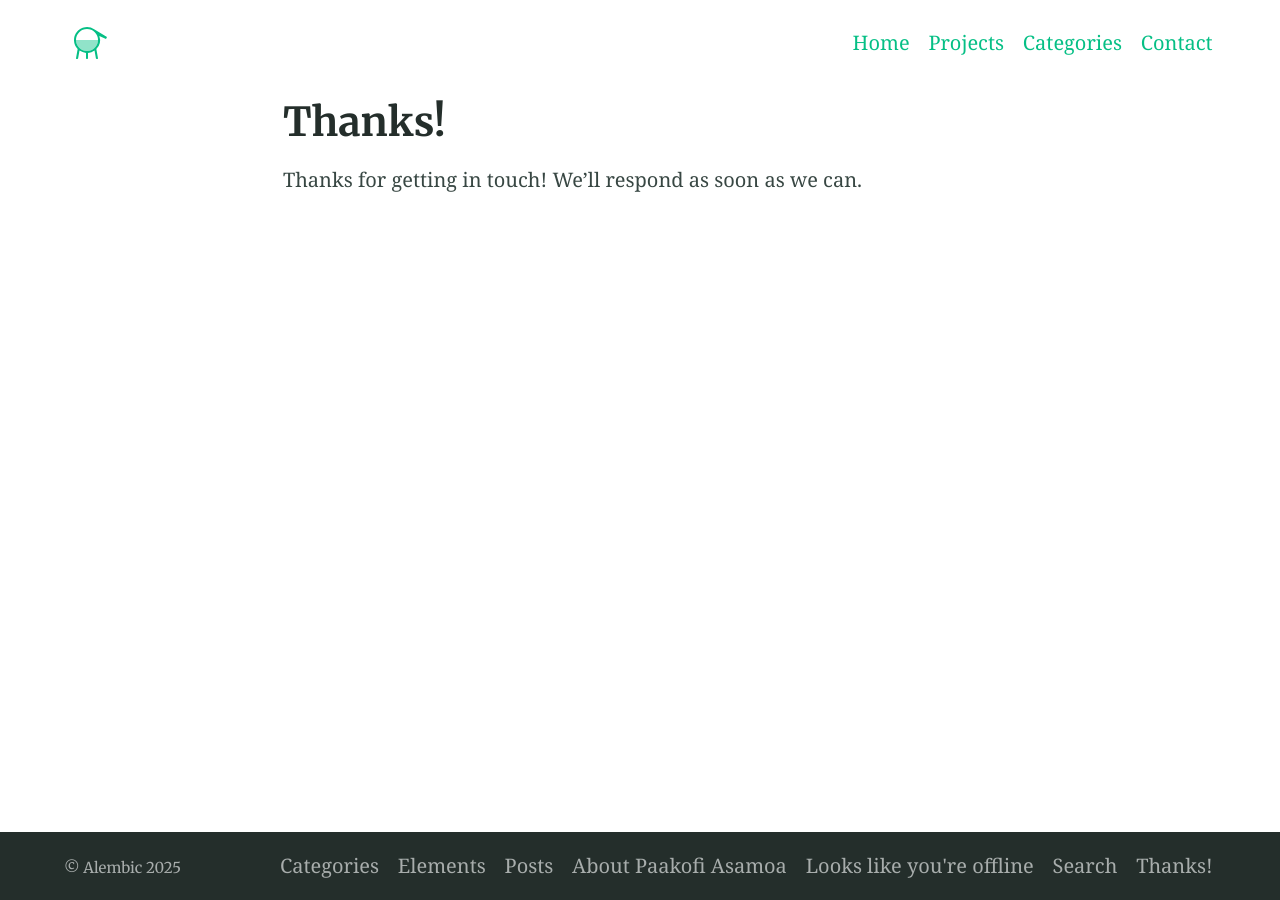
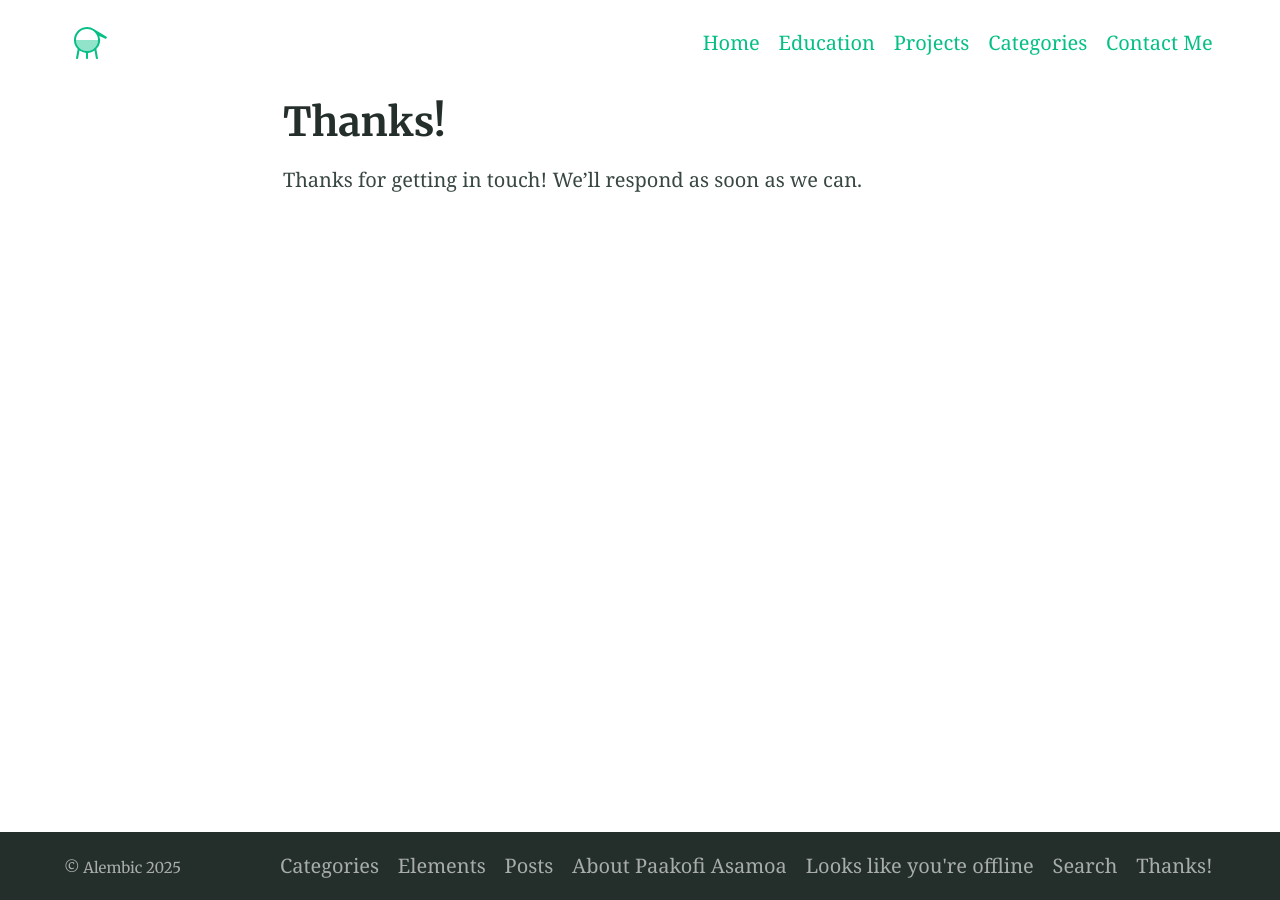
Before and after one commit to pasamoa/pasamoa.github_page.io, a Jekyll site: the page built from thanks.md, in a window 1280 px wide. Built offline with Jekyll 4.4.1, drawn with Linux system fonts in a browser that asks for light colours.

Commit message:
Update _config.yml

```diff
--- a/_config.yml
+++ b/_config.yml
@@ -123,11 +123,13 @@ favicons: # Favicons are also used in the manifest file. Syntax is 'size: path'
 navigation_header:
 - title: Home
   url: /
+- title: Education
+  url: /education/
 - title: Projects
   url: /projects/
 - title: Categories
   url: /categories/
-- title: Contact
+- title: Contact Me
   url: "/contact/
 
 navigation_footer:
```
